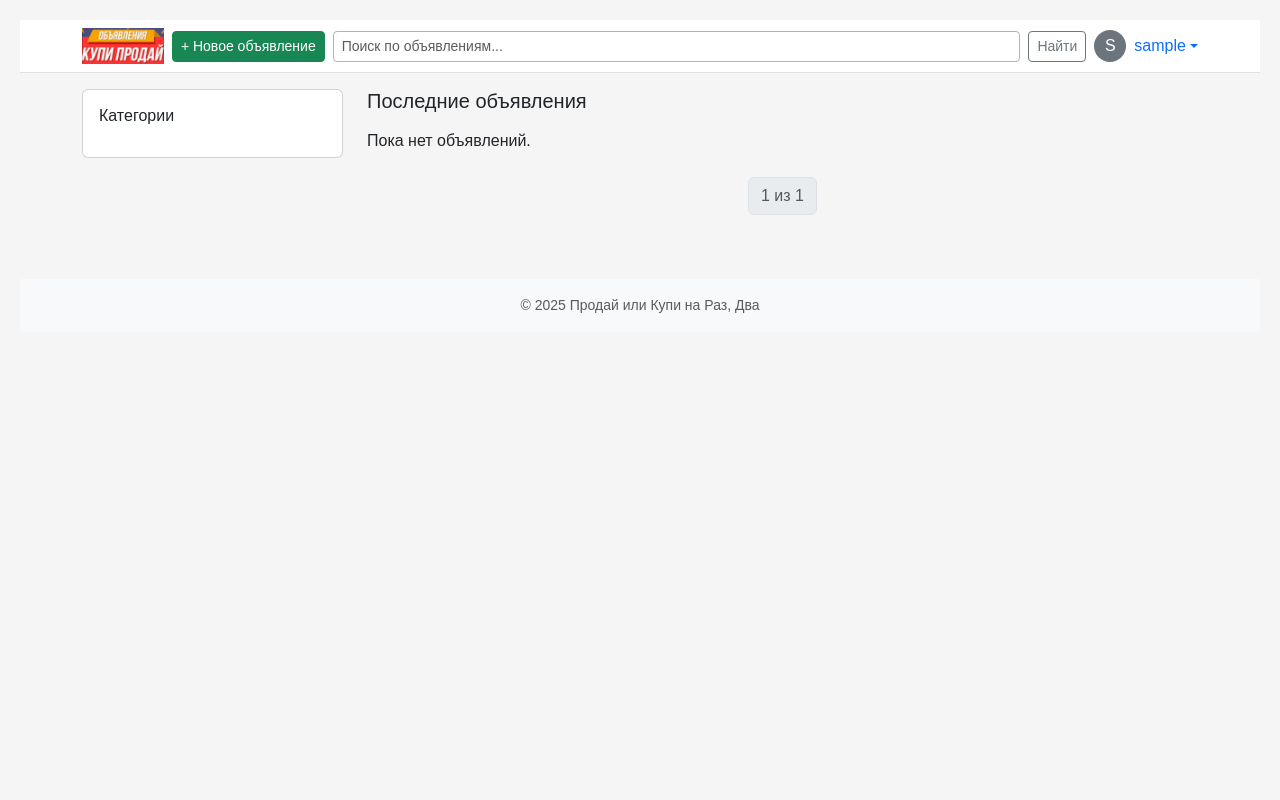
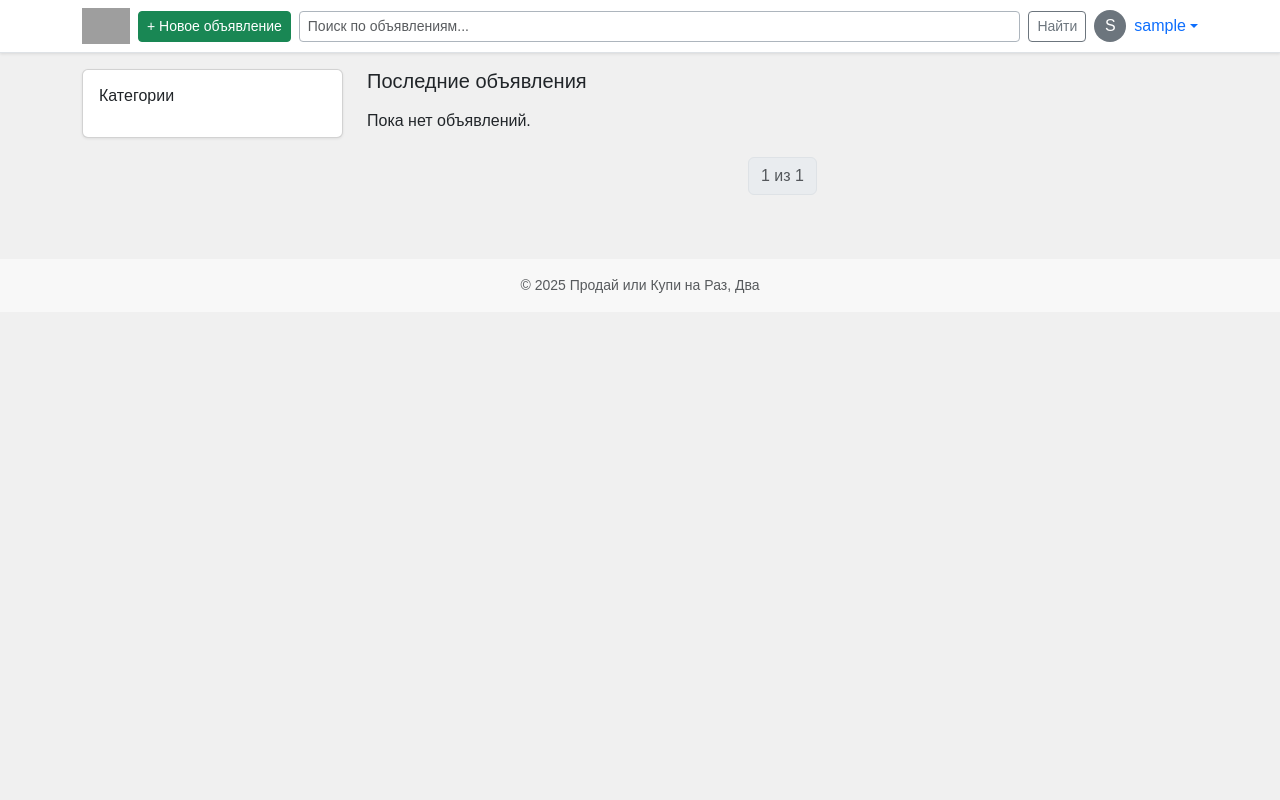
Before and after one commit to Tanja756/OneTowBoard, a Django app: page / in a window 1280 px wide. Run offline with Django 4.2, Linux system fonts and the light colour scheme; the visitor is signed in with stand-in values (Sample User, id 1); data that the repository does not hold is empty; grey boxes are pictures that could not be loaded.

Commit message:
beautiful: page style

```diff
--- a/static/css/style.css
+++ b/static/css/style.css
@@ -1,21 +1,39 @@
+/* static/css/style.css */
+
 body {
     font-family: Arial, sans-serif;
-    margin: 20px;
-    background-color: #f5f5f5;
+    margin: 0;
+    background-color: #f0f0f0;  /* светло-серый фон */
+    min-height: 100vh;
 }
-header nav a {
-    margin-right: 15px;
-    text-decoration: none;
-    color: #0066cc;
+
+/* Белые блоки с лёгкой тенью для контрастности */
+.card,
+.list-group-item,
+.dropdown-menu {
+    background-color: #ffffff;
+    box-shadow: 0 1px 3px rgba(0, 0, 0, 0.08);
 }
-main {
-    margin-top: 20px;
+
+/* Шапка и подвал */
+header.bg-white {
+    background-color: #ffffff !important;
+    box-shadow: 0 1px 3px rgba(0, 0, 0, 0.1);
 }
-.form-control, .form-select {
+
+footer.bg-light {
+    background-color: #f8f8f8 !important;
+}
+
+/* Поля ввода */
+.form-control,
+.form-select {
     border-color: #adb5bd;
     box-shadow: none;
 }
-.form-control:focus, .form-select:focus {
+
+.form-control:focus,
+.form-select:focus {
     border-color: #86b7fe;
     box-shadow: 0 0 0 0.25rem rgba(13, 110, 253, 0.25);
 }
--- a/templates/base.html
+++ b/templates/base.html
@@ -14,10 +14,10 @@
     <header class="bg-white border-bottom py-2 sticky-top">
         <div class="container">
             <div class="row align-items-center g-2">
-                <!-- Логотип (слева) и кнопка Новое объявление (скрыта на мобильных) -->
+                <!-- Логотип (слева) и кнопка Новое объявление -->
                 <div class="col-auto">
                     <a href="{% url 'listings:index' %}" class="d-inline-block">
-                        <img src="{% static 'images/logo.png' %}" alt="{{ site_name }}" height="36">
+                        <img src="{% static 'images/logo.svg' %}" alt="{{ site_name }}" height="36">
                     </a>
                 </div>
                 <div class="col-auto d-none d-sm-inline-block">
@@ -26,7 +26,7 @@
                     {% endif %}
                 </div>
 
-                <!-- Поиск (на десктопе занимает всё доступное пространство, на мобильном переносится ниже) -->
+                <!-- Поиск -->
                 <div class="col d-none d-sm-block">
                     <form action="{% url 'search:search' %}" method="get" class="d-flex">
                         <input class="form-control form-control-sm" type="text" name="q" placeholder="Поиск по объявлениям...">
@@ -34,7 +34,7 @@
                     </form>
                 </div>
 
-                <!-- Блок пользователя (прижат к правому краю) -->
+                <!-- Блок пользователя -->
                 <div class="col-auto ms-auto">
                     {% if user.is_authenticated %}
                         <div class="dropdown">
@@ -43,7 +43,7 @@
                                     <img src="{{ user.profile.avatar.url }}" width="32" height="32" class="rounded-circle">
                                 {% else %}
                                     <div class="bg-secondary text-white rounded-circle d-flex align-items-center justify-content-center" style="width:32px; height:32px;">
-                                        {{ user.profile.get_display_name|slice:":1"|upper }}
+                                        {{ user.username|slice:":1"|upper }}
                                     </div>
                                 {% endif %}
                                 <span class="d-none d-sm-inline ms-2">{{ user.profile.get_display_name }}</span>
@@ -63,7 +63,7 @@
                     {% endif %}
                 </div>
 
-                <!-- Поиск на мобильных (отдельной строкой) -->
+                <!-- Поиск на мобильных -->
                 <div class="col-12 d-block d-sm-none mt-1">
                     <form action="{% url 'search:search' %}" method="get" class="d-flex">
                         <input class="form-control form-control-sm" type="text" name="q" placeholder="Поиск...">
@@ -80,7 +80,7 @@
 
     <footer class="bg-light mt-5 py-3">
         <div class="container text-center text-muted small">
-            &copy; 2025 {{ site_name }}
+            &copy; 2025 {{ site_name|default:'OneTwoBoard' }}
         </div>
     </footer>
 
```
